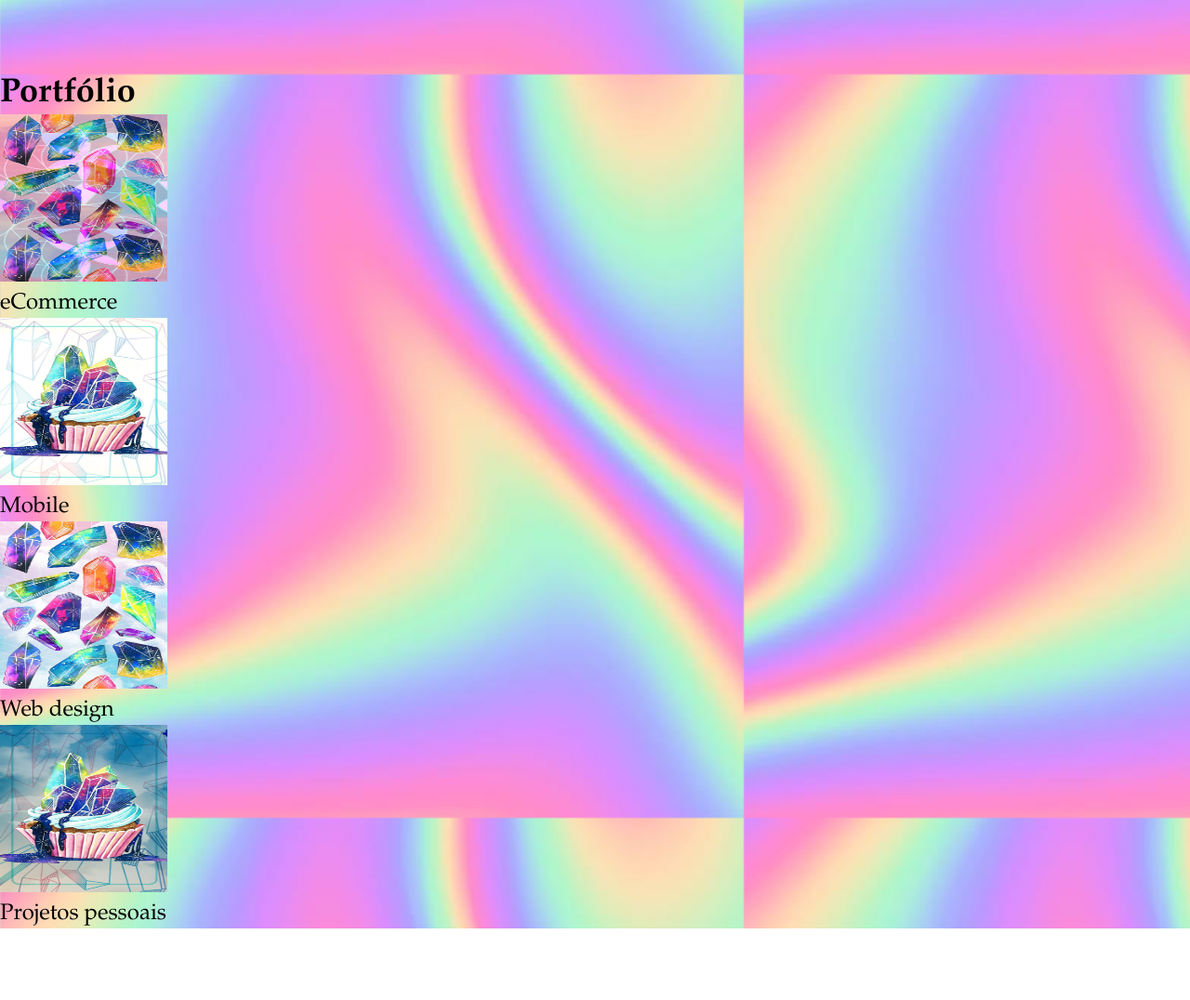
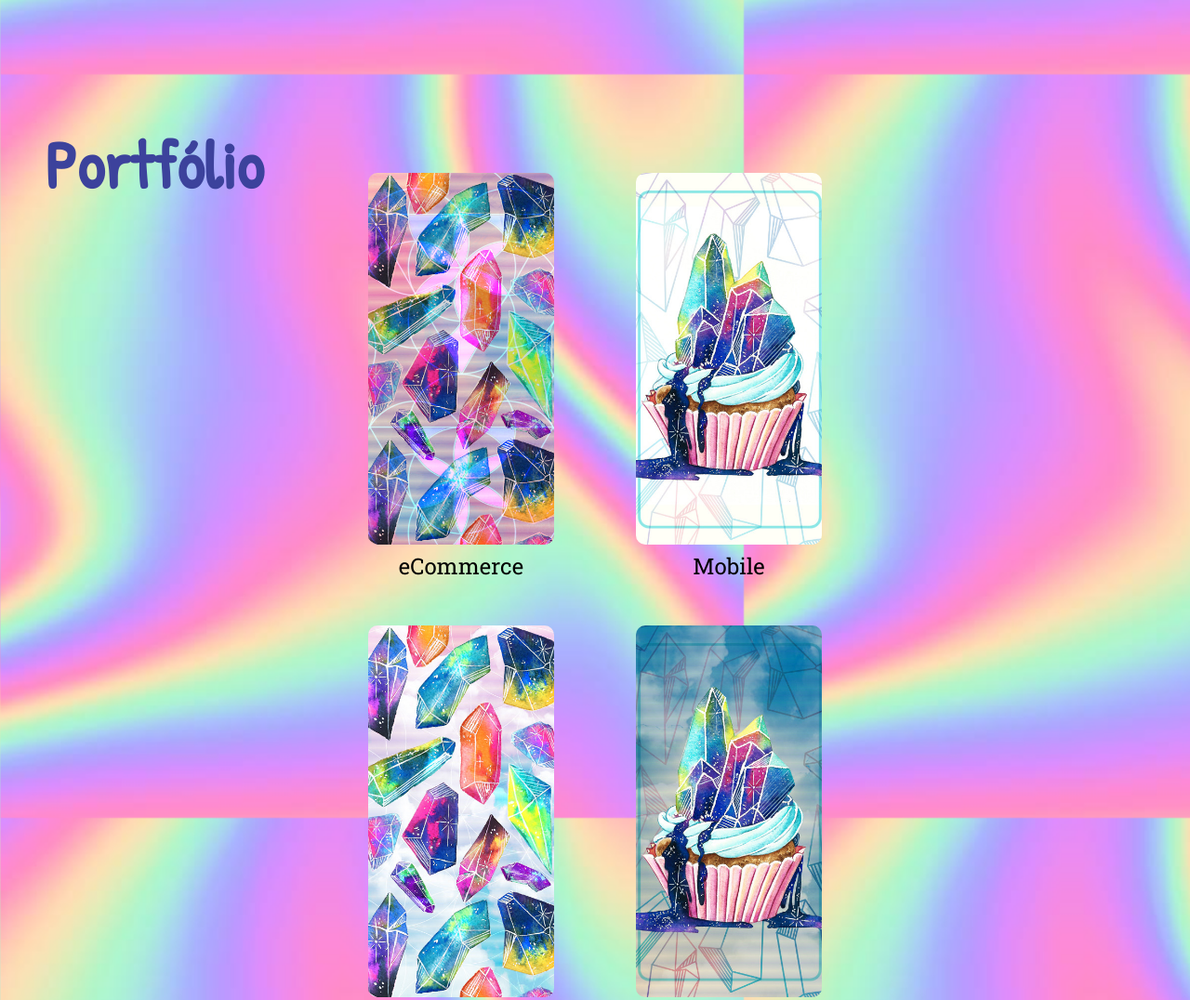
Before and after one commit to gabikhatib/gabikhatib, a plain HTML site: page index.html in a window 1280 px wide. Shown: the part 720-1796 px from the top of the page at 93% size. Before the commit the page ends 1719 px from the top, so only its background shows below. Drawn offline with Linux system fonts and the light colour scheme; files whose address does not match are found by name.

Commit message:
Site atualizado 3.0

```diff
--- a/CSS/estilos.css
+++ b/CSS/estilos.css
@@ -8,7 +8,7 @@ box-sizing: border-box;
 body {
     background-image: url(../Imagens/Fundo.jpg);
     background-size: auto 100vh;
-    font-family: Palatino Linotype;
+    font-family: 'Roboto Slab', serif;
     height: 100vh;
     font-size: 12px;
   }
@@ -77,11 +77,63 @@ header{
     text-align: center;
   }
 
+  .site-title {
+    font-size: 4em;
+    font-family: 'Pacifico', cursive;
+  }
+
   .site-subtitle {
     font-style: italic;
+    font-family: 'Patrick Hand', cursive;
+    line-height: 1,8em;
   }
 
+.portfolio h2 {
+  font-family: 'Patrick Hand', cursive;
+  color: rgb(60, 66, 156);
+  margin-bottom: 2em;
+  font-size: 3em;
+}
+
+.portfolio {
+  padding: 2em;
+  height: 100vh;
+}
+
+.portfolio .grid {
+  display: grid;
+  gap: 2em;
+}
+
+@media (min-width: 560px) {
+  .portfolio .grid {
+        grid-template-columns: 240px 240px;
+    }
+  }
+
+  @media (min-width: 880px) {
+    .portfolio .grid {
+          grid-template-columns: repeat (3, 240px);
+          align-content: center;
+          justify-content: center;
+          height: calc(100vh -  48px - 8em);
+      }
+    }
+
+.portfolio figure {
+  text-align: center;
+}
+
   .img-portfolio {
-    height:180px;
-    width: 180px;
+    height:400px;
+    width: 200px;
+    object-fit: cover;
+    border-radius: 10px;
   }
+
+  @media (min-width: 1200px; ) {
+    .img-portfolio {
+      height:10em;
+      width: 100%;
+    }
+  }
--- a/index.html
+++ b/index.html
@@ -6,6 +6,7 @@
   <meta name="viewport" content="width=device-width, initial-scale=1.0">
   <title>Gabriela Khatib</title>
   <link rel="stylesheet" href="CSS/estilos.css">
+  <link href="https://fonts.googleapis.com/css2?family=Pacifico&family=Patrick+Hand&family=Roboto+Slab&display=swap" rel="stylesheet">
 </head>
 
 <body>
@@ -21,10 +22,11 @@
       <h1 class="site-title">Gabriela Khatib</h1>
       <h2 class="site-subtitle">Junior Web Developer</h2>
     </div>
+  </header>
+  <section class="portfolio">
+    <h2>Portfólio</h2>
 
-  </header>
-  <section>
-    <h2>Portfólio</h2>
+    <div class="grid">
       <figure>
         <img class="img-portfolio" src="../Imersão CSS/Imagens/Foto 1.jpg" alt="eCommerce">
         <figcaption>eCommerce</figcaption>
@@ -41,6 +43,8 @@
         <img class="img-portfolio" src="../Imersão CSS/Imagens/Foto 4.jpg" alt="Projetos pessoais">
         <figcaption>Projetos pessoais</figcaption>
       </figure>
+    </div>
+
   </section>
 </body>
 
```
Lines whose indentation alone changed are shown as unchanged.
